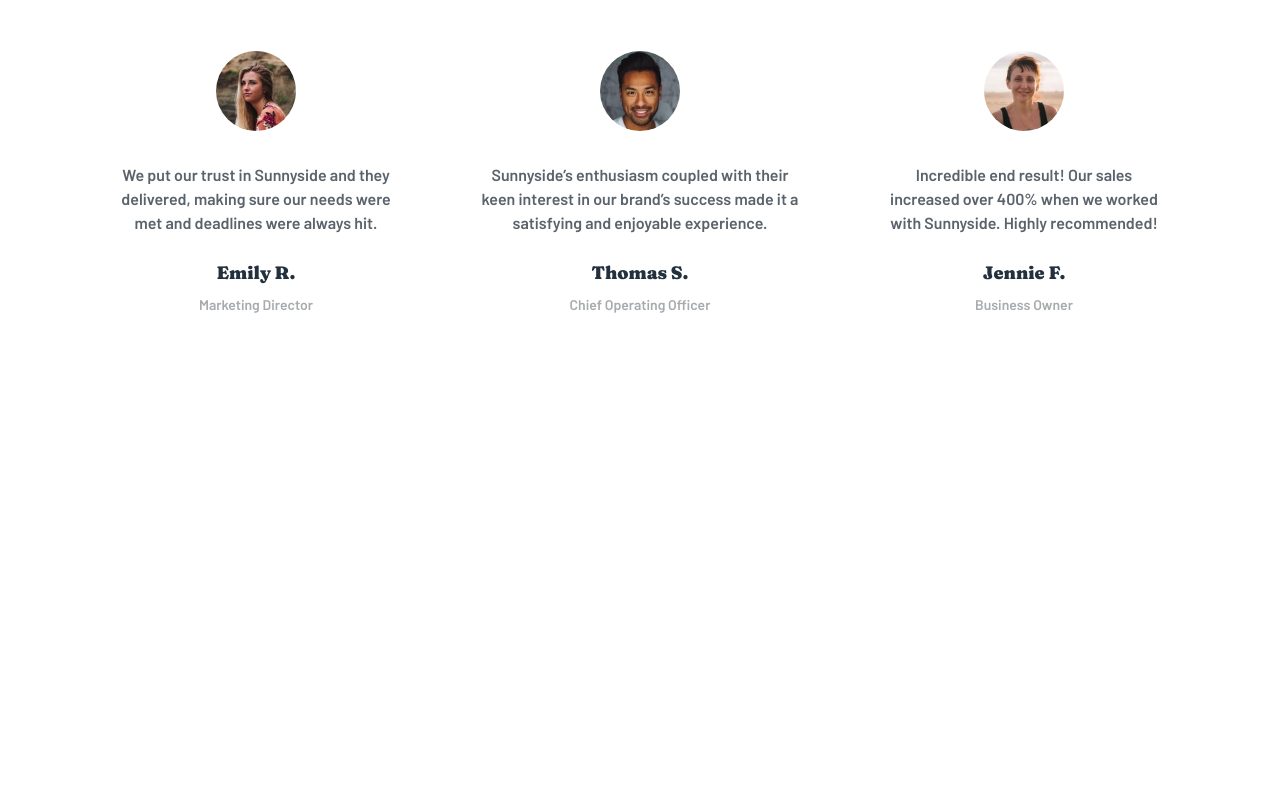
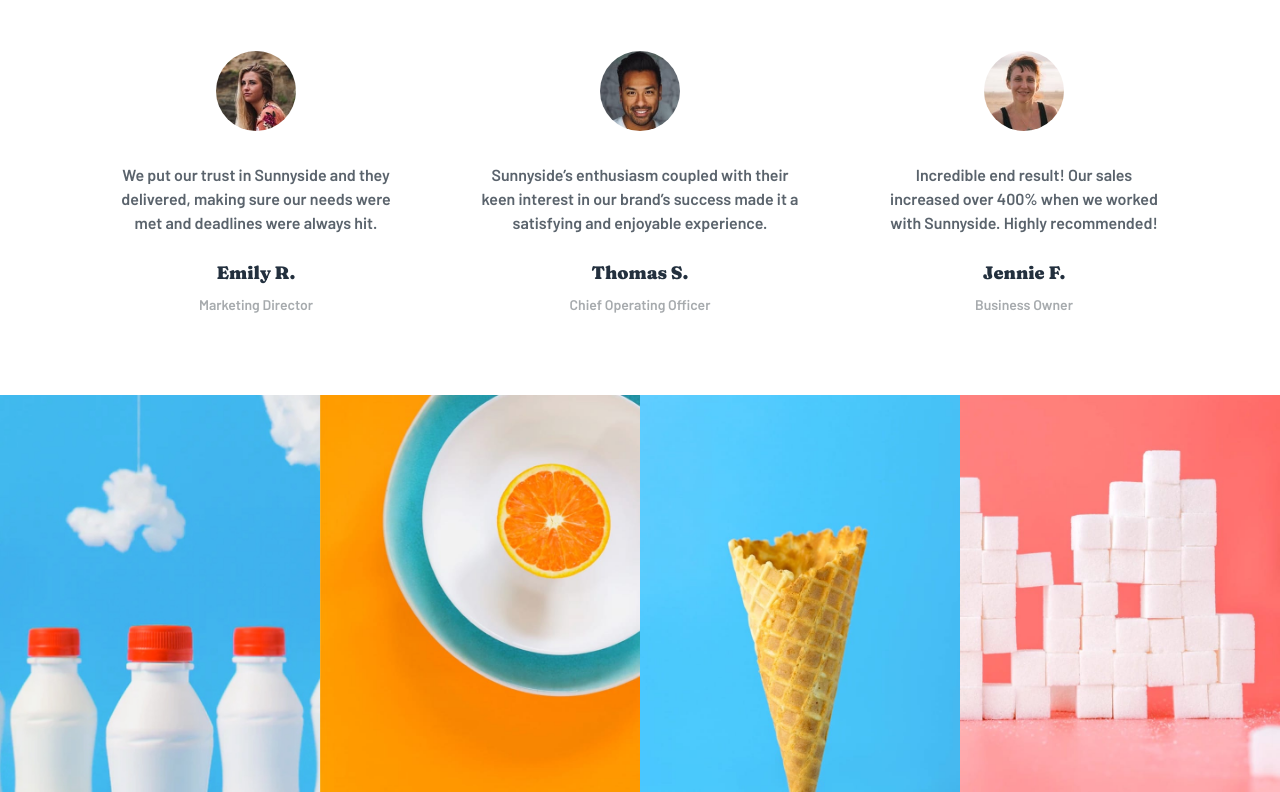
Before and after one commit to Jisbel/Sunnyside-agency-landingPage, a React (Vite) app: page / in a window 1280 px wide. Shown: the part 2412-3204 px from the top of the page. Before the commit the page ends 2807 px from the top, so only its background shows below. Built offline with nearby package versions, Linux system fonts and the light colour scheme.

Commit message:
the gallery component was added

```diff
--- a/src/App.jsx
+++ b/src/App.jsx
@@ -4,6 +4,7 @@ import Transform from "./components/transform";
 import Stand from "./components/stand";
 import GraphicAndPhoto from "./components/graphicAndPhoto";
 import Testimonial from "./components/testimonial";
+import Galery from "./components/galery";
 
 
 function App() {
@@ -16,6 +17,7 @@ function App() {
       <Stand/>
       <GraphicAndPhoto/>
       <Testimonial/>
+      <Galery/>
     </>
   )
 }
```
